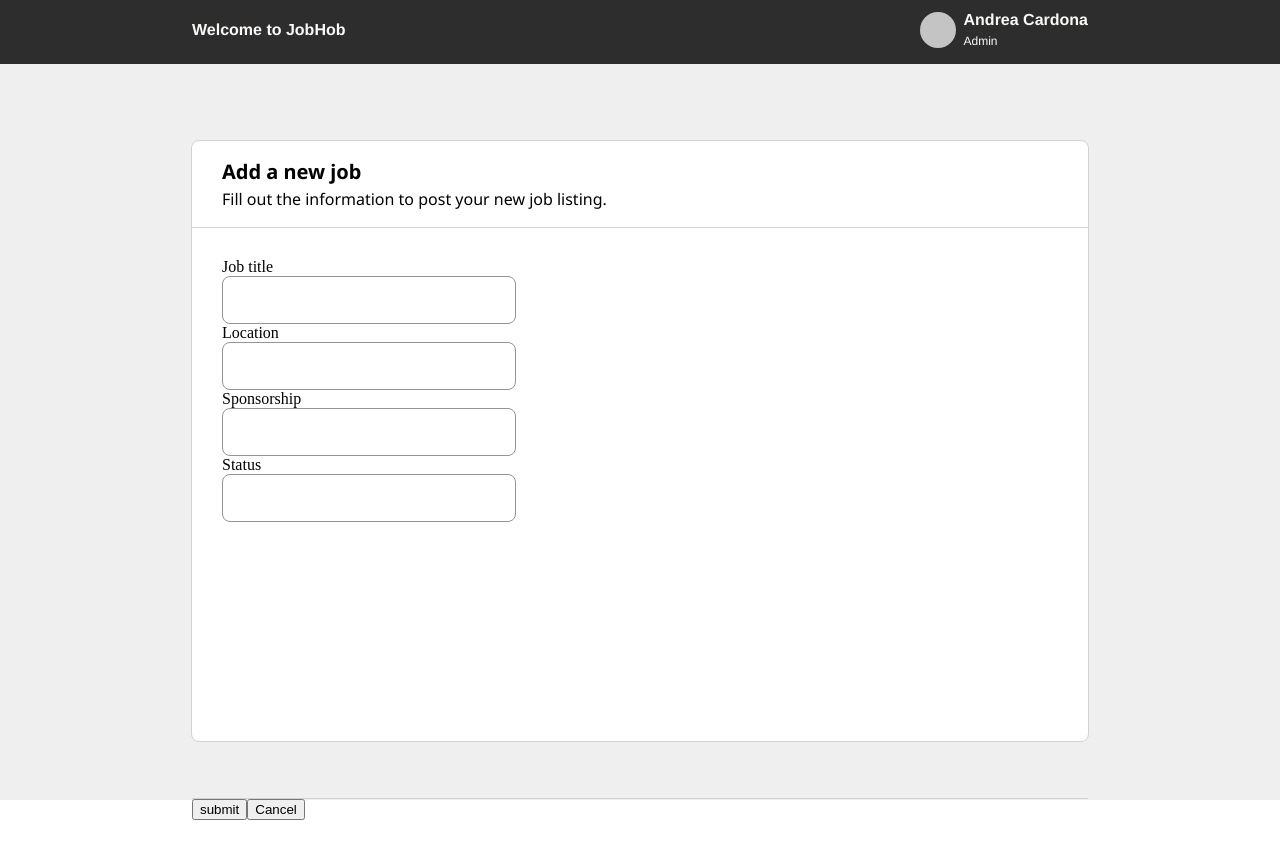
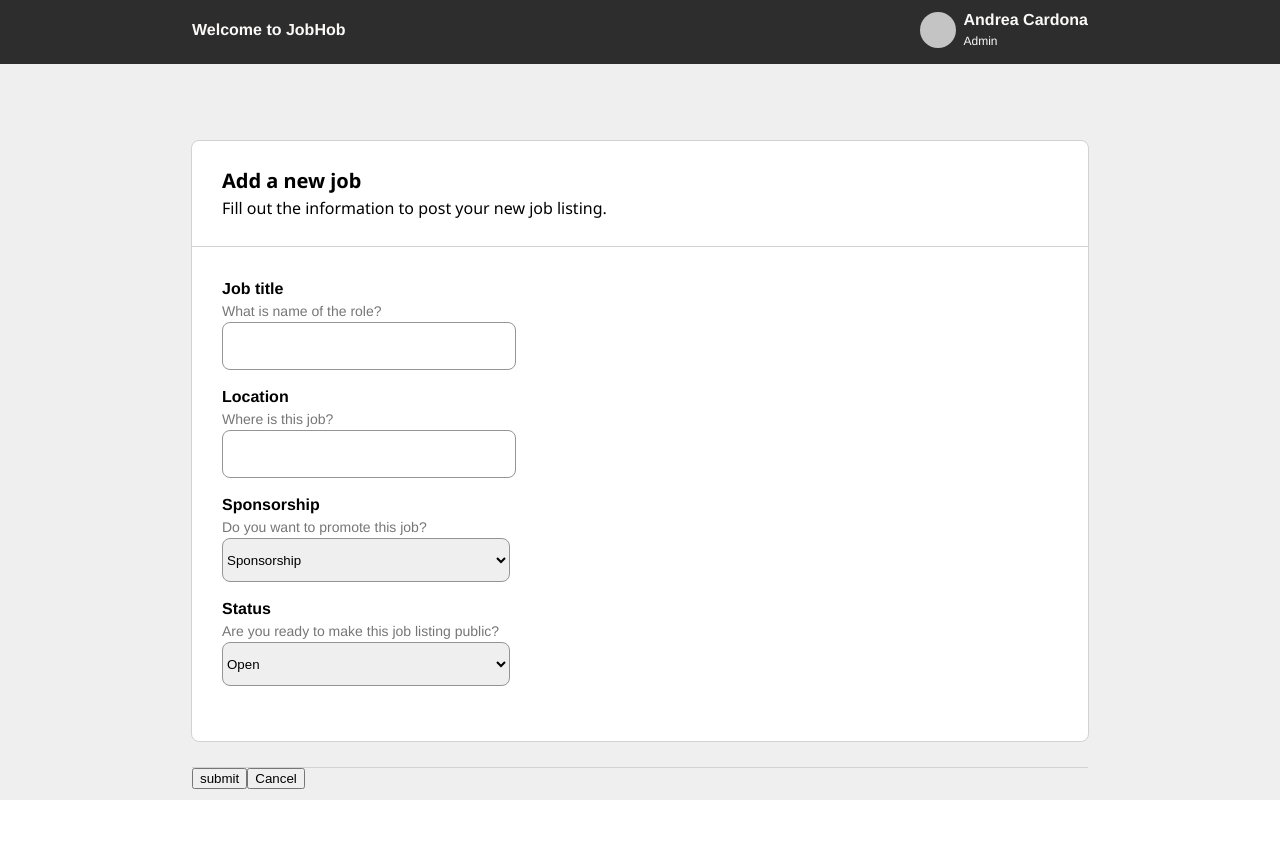
Before and after one commit to andreancardona/job-app, a React (Create React App) app: page /add-job in a window 1280 px wide. Shown: the top 858 px of the page. Built offline with nearby package versions, Linux system fonts and the light colour scheme.

Commit message:
update(AddJob): added Dropdown funtionality to AddJob form

```diff
--- a/src/components/AddJob.js
+++ b/src/components/AddJob.js
@@ -3,25 +3,32 @@ import { useHistory } from 'react-router-dom';
 import '../styles/AddJob.css';
 
 const AddJob = (props) => {
-  const initialFormState = { id: '', title: '', location: '', posted: '', sponsorship: '', status: '' };
-	const [ job, setJob ] = useState(initialFormState)
+  const initialFormState = { id: '', title: '', location: '', sponsorship: '', status: '' };
+	const [ job, setJob ] = useState(initialFormState);
+
 
 	const handleInputChange = (event) => {
 		const { name, value } = event.target
 
 		setJob({ ...job, [name]: value })
+
+    console.log(job, 'some job')
 	}
 
   let history = useHistory();
 
   const handleSubmit = (event) => {
     event.preventDefault();
-    if(!job.title || !job.location || !job.posted || !job.sponsorship || !job.status) return
+    if(!job.title || !job.location || !job.sponsorship || !job.status)
+
+    return
 
       props.addJob(job);
         setJob(initialFormState);
 
       history.push("/home")
+
+      console.log('some job', job)
   };
 
   const handleCancel = (event) => {
@@ -44,15 +51,25 @@ const AddJob = (props) => {
       </div>
       <form className="add-job-form">
         <label className="label">Job title</label>
+          <div className="sub-label">What is name of the role?</div>
           <input className="add-job-input" type="text" name="title" value={job.title} onChange={handleInputChange} />
         <label className="label">Location</label>
+          <div className="sub-label">Where is this job?</div>
           <input className="add-job-input" type="text" name="location" value={job.location} onChange={handleInputChange} />
-        {/* <label>posted</label>
-          <input type="text" name="posted" value={job.posted} onChange={handleInputChange} /> */}
         <label className="label">Sponsorship</label>
-          <input className="add-job-input" type="text"name="sponsorship" value={job.sponsorship} onChange={handleInputChange} />
+          <div className="sub-label">Do you want to promote this job?</div>
+            <select className="add-job-input" onChange={handleInputChange} name="sponsorship" value={job.sponsorship}>
+              <option value="sponsorship">Sponsorship</option>
+              <option value="free">Free</option>
+              <option value="Unknow">Unkown</option>
+            </select>
         <label className="label">Status</label>
-          <input className="add-job-input" type="text" name="status" value={job.status} onChange={handleInputChange}/>
+          <div className="sub-label">Are you ready to make this job listing public?</div>
+            <select className="add-job-input" onChange={handleInputChange} name="status" value={job.status}>
+              <option value="open">Open</option>
+              <option value="pending">Pending</option>
+              <option value="Closed">Closed</option>
+            </select>
       </form>
       <div className="add-job-footer">
         <button onClick={handleSubmit}>submit</button>
--- a/src/components/App.js
+++ b/src/components/App.js
@@ -11,10 +11,10 @@ const App = () => {
   const jobsList = [
     { id: 1, title: 'Astronaut', location: 'Austin, TX', posted: '', sponsorship: 'yes', status: 'none' },
     { id: 2, title: 'Barista', location: 'Austin, TX', posted: '', sponsorship: 'yes', status: 'none'},
-    { id: 3, title: 'Dancer', location: 'Austin, TX',posted: '', sponsorship: 'yes', status: 'none' },
+    { id: 3, title: 'Dancer', location: 'Austin, TX', posted: '', sponsorship: 'yes', status: 'none' },
   ]
 
-  const initialFormState = { id: '', title: '', location: '', posted: '', sponsorship: '', status: '' };
+  const initialFormState = { id: '', title: '', location: '', sponsorship: '', status: '' };
 
   // Set our state / Read our list of jobs
   const [ jobs, setJobs ] = useState(jobsList)
@@ -29,7 +29,6 @@ const App = () => {
     id: job.id,
     title: job.title,
     location: job.location,
-    posted: job.posted,
     sponsorship: job.sponsorship,
     status: job.status
   })
--- a/src/styles/AddJob.css
+++ b/src/styles/AddJob.css
@@ -8,8 +8,8 @@
 }
 
 .add-job-headers {
-  height: 70px;
-  padding: 16px 0 0 30px;
+  height: 80px;
+  padding: 25px 0 0 30px;
   border-bottom: 1px solid #d4d2d0;
 }
 
@@ -32,13 +32,13 @@
 }
 
 .add-job-form {
-  height: 510px;
+  height: 460px;
   display: flex;
   flex-direction: column;
   padding: 30px;
 }
 
-.job-title {
+.label {
   font-family: "Helvetica Neue";
   font-size: 16px;
   font-style: normal;
@@ -48,12 +48,23 @@
   text-align: left;
 }
 
+.sub-label {
+  font-family: "Helvetica Neue";
+  font-size: 14px;
+  font-style: normal;
+  font-weight: 400;
+  line-height: 21px;
+  letter-spacing: 0em;
+  text-align: left;
+  color: #767676;
+}
+
 .add-job-input {
   width: 288px;
   height: 44px;
-  bottom: 25px;
   border: 1px solid #949494;
   border-radius: 8px;
+  margin-bottom: 15px;
 }
 
 .add-job-footer{
```
Lines whose indentation alone changed are shown as unchanged.
